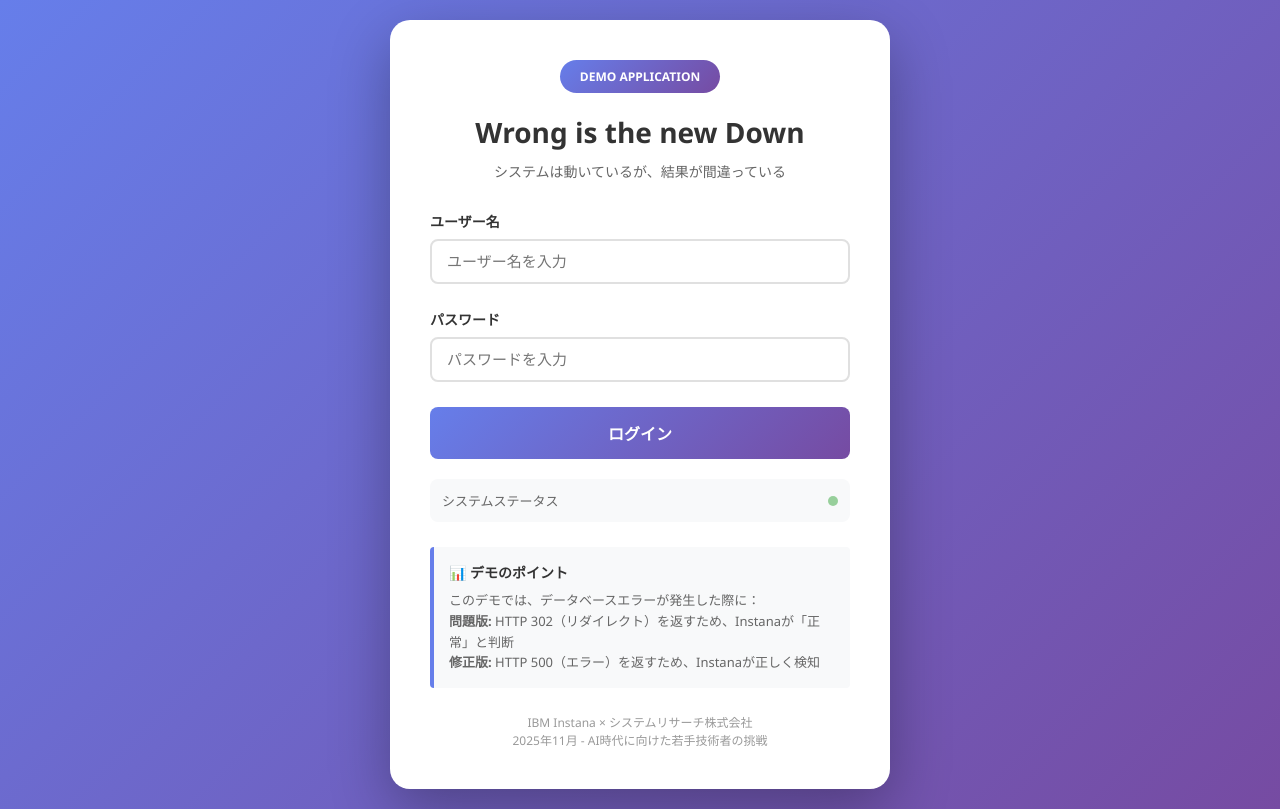
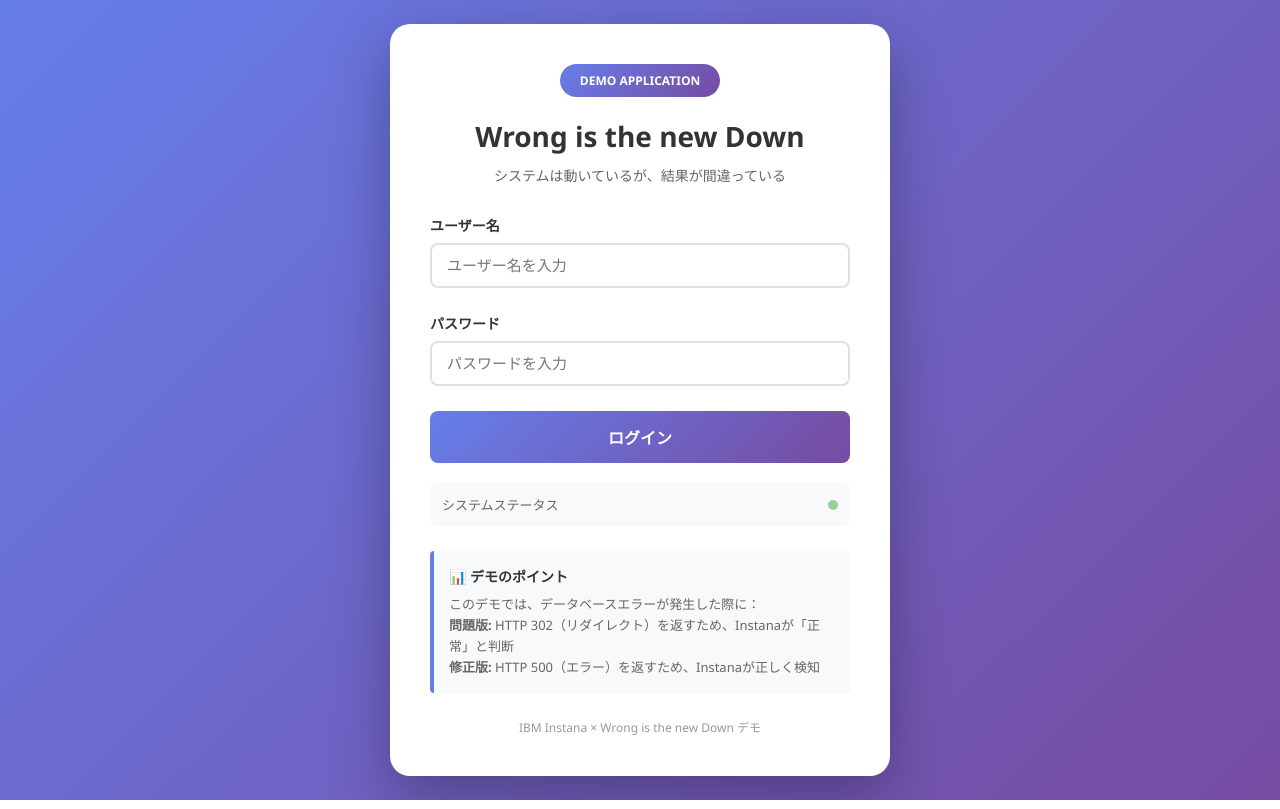
Before and after one commit to daihiraoka/wrong-is-new-down-demo, a Django app: page / in a window 1280 px wide. Run offline with Django 4.2, Linux system fonts and the light colour scheme.

Commit message:
Update login.html

```diff
--- a/demo_app/login_app/templates/login.html
+++ b/demo_app/login_app/templates/login.html
@@ -253,8 +253,7 @@
         </div>
 
         <div class="footer">
-            <p>IBM Instana × システムリサーチ株式会社</p>
-            <p>2025年11月 - AI時代に向けた若手技術者の挑戦</p>
+            <p>IBM Instana × Wrong is the new Down デモ</p>
         </div>
     </div>
 
@@ -290,17 +289,17 @@
                 const data = await response.json();
 
                 if (response.ok) {
-                    successMessage.textContent = '✅ ' + data.message;
+                    successMessage.textContent = 'OK ' + data.message;
                     successMessage.style.display = 'block';
                     form.reset();
                 } else {
-                    errorMessage.textContent = '❌ ' + (data.message || 'エラーが発生しました');
+                    errorMessage.textContent = 'Error ' + (data.message || 'エラーが発生しました');
                     errorMessage.style.display = 'block';
                 }
             } catch (error) {
                 loading.style.display = 'none';
                 submitButton.disabled = false;
-                errorMessage.textContent = '❌ 通信エラーが発生しました: ' + error.message;
+                errorMessage.textContent = 'Error 通信エラーが発生しました: ' + error.message;
                 errorMessage.style.display = 'block';
 
                 // Log to console for debugging
@@ -310,7 +309,6 @@
 
         // Add some debugging info to console
         console.log('Wrong is the new Down - Demo Application');
-        console.log('IBM Instana × システムリサーチ株式会社');
     </script>
 </body>
 </html>
```
